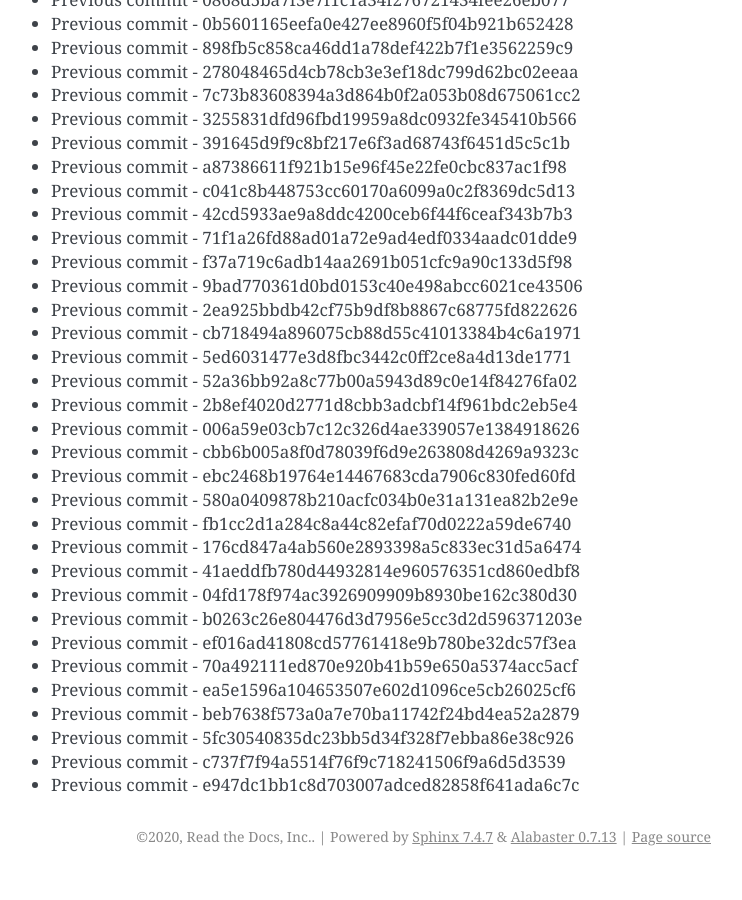
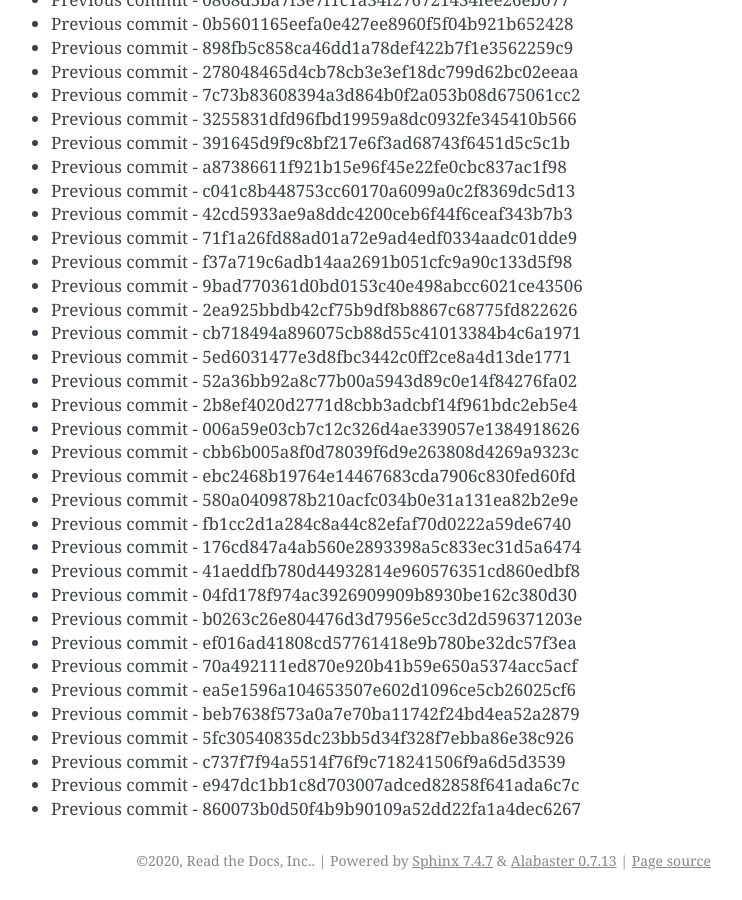
Before and after one commit to readthedocs/rtd-git-stresstest, a Sphinx documentation site: the page built from docs/updates.rst, in a window 1280 px wide and 900 px high, scrolled down 67477 px. Shown: the whole window, without its empty margins (399-1141 px from the left). Built offline with Sphinx 7.4.7, drawn with Linux system fonts in a browser that asks for light colours; before the commit the page ends 68353 px from its top, so only the background shows below that.

Commit message:
Generating commit from previous: 860073b0d50f4b9b90109a52dd22fa1a4dec6267

```diff
--- a/docs/updates.rst
+++ b/docs/updates.rst
@@ -2867,3 +2867,4 @@ It can be tested for any performance characteristics.
 * Previous commit - 5fc30540835dc23bb5d34f328f7ebba86e38c926
 * Previous commit - c737f7f94a5514f76f9c718241506f9a6d5d3539
 * Previous commit - e947dc1bb1c8d703007adced82858f641ada6c7c
+* Previous commit - 860073b0d50f4b9b90109a52dd22fa1a4dec6267
```
